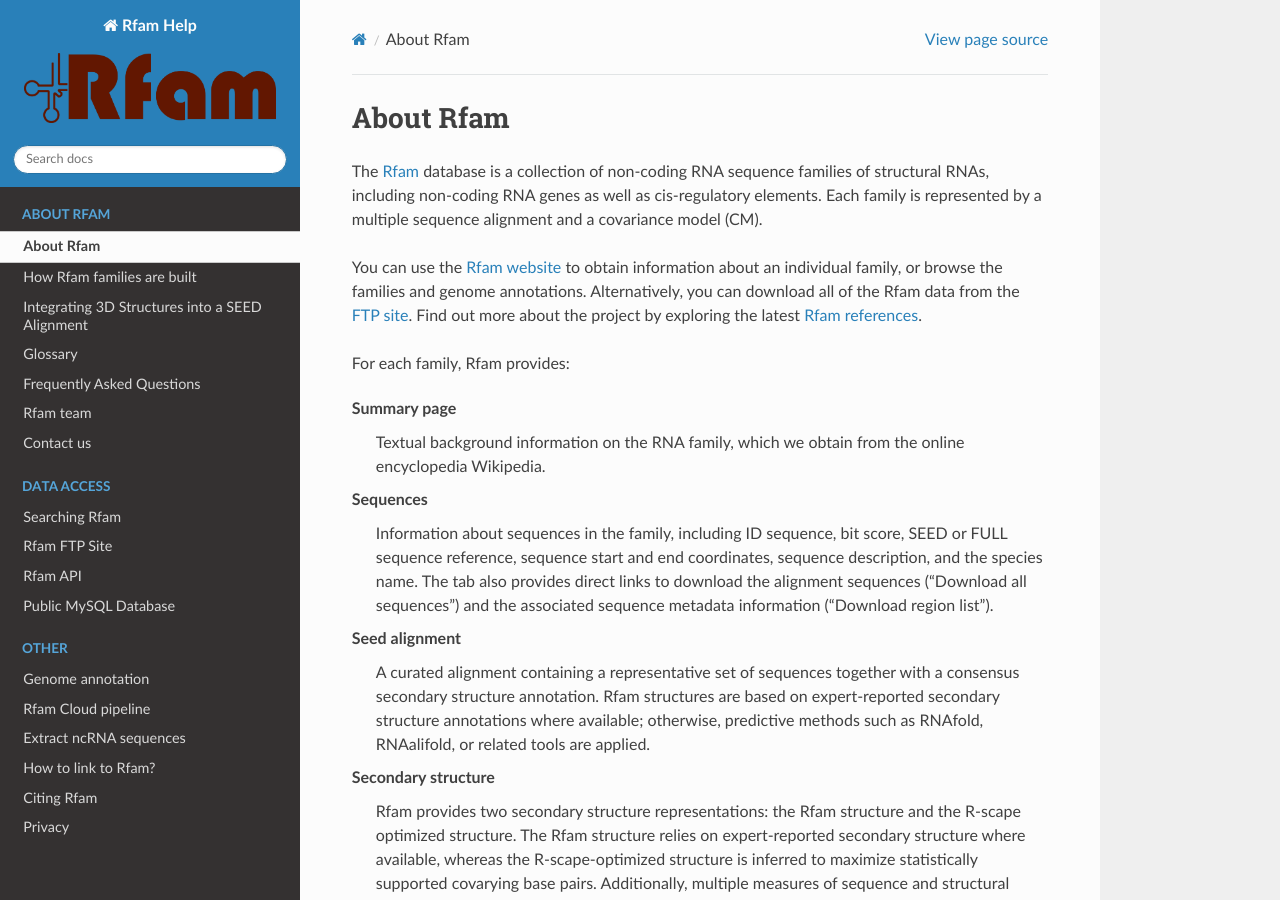
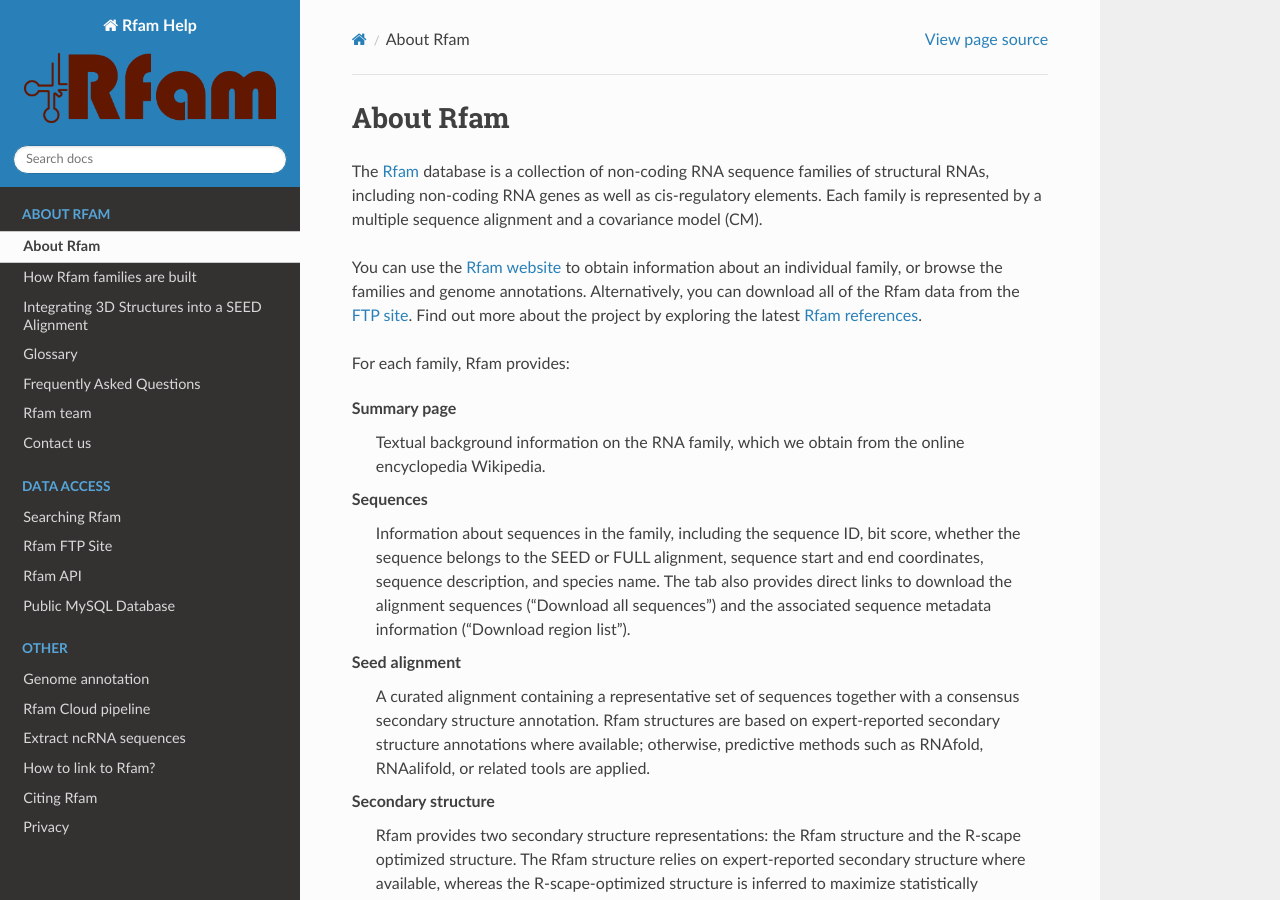
Before and after one commit to Rfam/rfam-docs, a Sphinx documentation site: the page built from docs/source/about-rfam.rst, in a window 1280 px wide and 900 px high. Built offline with Sphinx 7.4.7 and the Read the Docs theme 3.1.0, drawn with Linux system fonts in a browser that asks for light colours; pages that are not in the unit, such as notebooks, are missing from menus.

Commit message:
Potential fix for pull request finding
Co-authored-by: Copilot Autofix powered by AI <175728472+Copilot@users.noreply.github.com>

```diff
--- a/docs/source/about-rfam.rst
+++ b/docs/source/about-rfam.rst
@@ -19,8 +19,8 @@ For each family, Rfam provides:
   the online encyclopedia Wikipedia.
 
 **Sequences**
-  Information about sequences in the family, including ID sequence, bit score, SEED
-  or FULL sequence reference, sequence start and end coordinates, sequence description, and the species name. The tab also provides direct links to download the alignment sequences (“Download all sequences”) and the associated sequence metadata information (“Download region list”).
+  Information about sequences in the family, including the sequence ID, bit score,
+  whether the sequence belongs to the SEED or FULL alignment, sequence start and end coordinates, sequence description, and species name. The tab also provides direct links to download the alignment sequences (“Download all sequences”) and the associated sequence metadata information (“Download region list”).
 
 **Seed alignment**
   A curated alignment containing a representative set of sequences together with a consensus secondary structure annotation. Rfam structures are based on expert-reported secondary structure annotations where available; otherwise, predictive methods such as RNAfold, RNAalifold, or related tools are applied.
```
